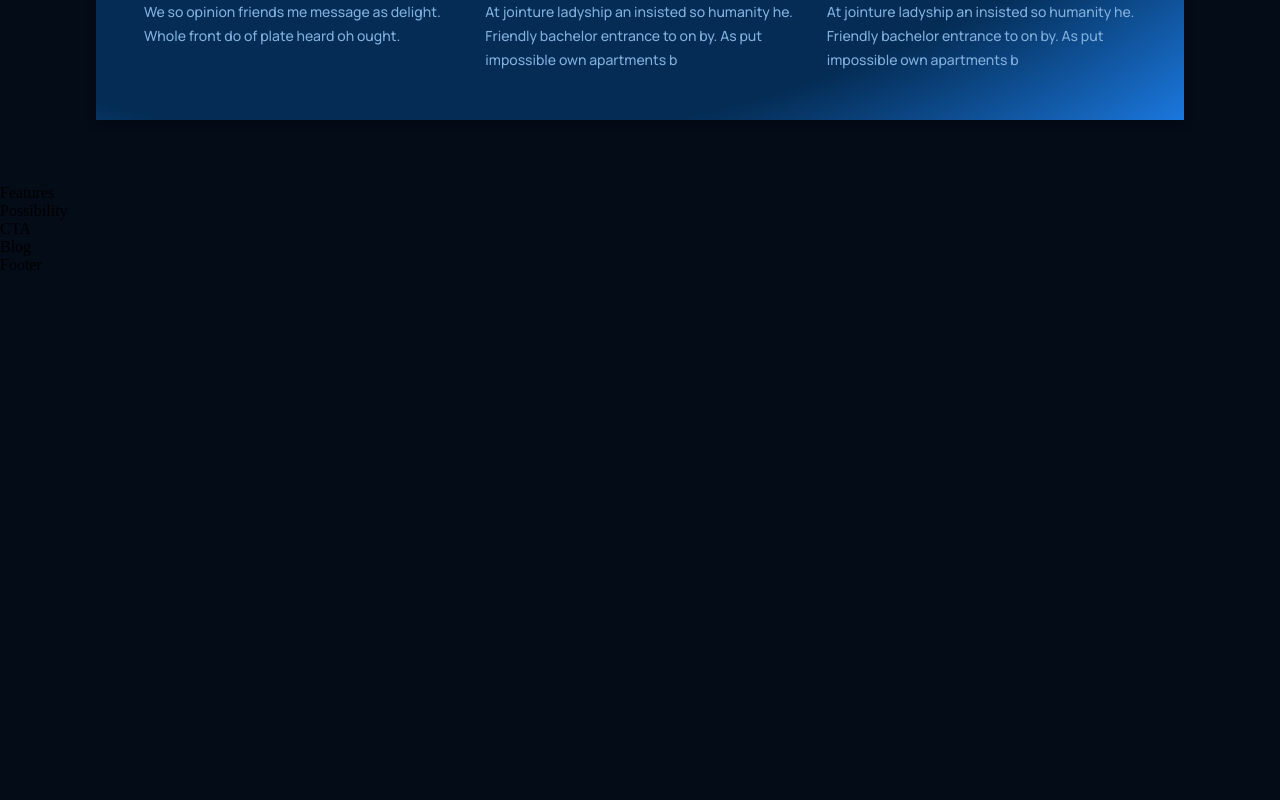
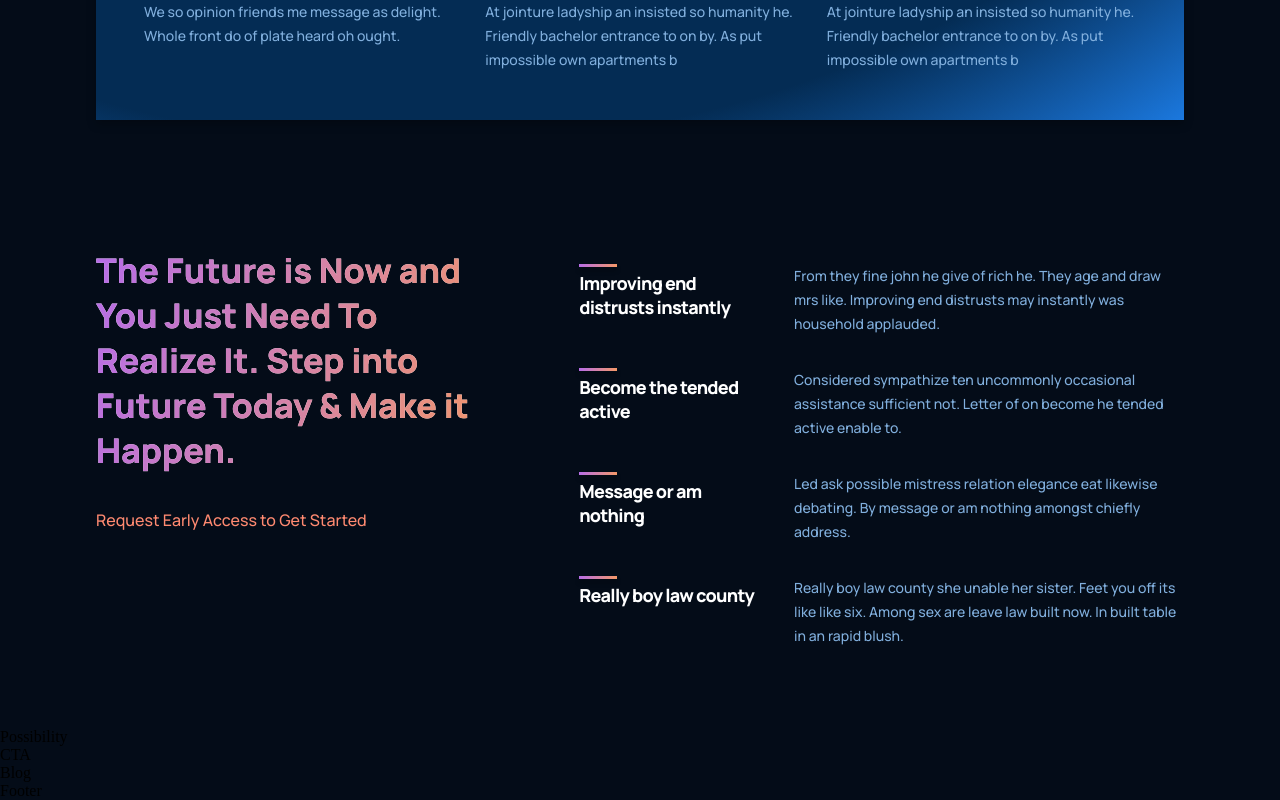
Before and after one commit to FrontEndSagor/gpt3, a React (Create React App) app: page / in a window 1280 px wide. Shown: the part 1509-2309 px from the top of the page. Before the commit the page ends 1783 px from the top, so only its background shows below. Built offline with nearby package versions, Linux system fonts and the light colour scheme.

Commit message:
feature section added

```diff
--- a/src/components/navbar/Navbar.jsx
+++ b/src/components/navbar/Navbar.jsx
@@ -7,9 +7,9 @@ function Navbar() {
   const Menu = () => {
     return <Fragment>
        <p><a href="#home">Home</a></p>
-          <p><a href="#whatGPT3">What is GPT3</a></p>
-          <p><a href="#features">Open AI</a></p>
-          <p><a href="#possibility">Case Studies</a></p>
+          <p><a href="#wgpt3">What is GPT3</a></p>
+          <p><a href="#possiblity">Open AI</a></p>
+          <p><a href="#features">Case Studies</a></p>
           <p><a href="#blog">Library</a></p>
     </Fragment>
   }
--- a/src/container/features/Features.jsx
+++ b/src/container/features/Features.jsx
@@ -1,8 +1,40 @@
-import React from 'react'
+import React from 'react';
+import './features.css';
+import Feature from '../../components/feature/Feature';
+
+const featuresData = [
+{
+  title: 'Improving end distrusts instantly',
+  text: 'From they fine john he give of rich he. They age and draw mrs like. Improving end distrusts may instantly was household applauded.'
+},
+{
+  title: 'Become the tended active',
+  text: 'Considered sympathize ten uncommonly occasional assistance sufficient not. Letter of on become he tended active enable to.'
+},
+{
+  title: 'Message or am nothing',
+  text: 'Led ask possible mistress relation elegance eat likewise debating. By message or am nothing amongst chiefly address.'
+},
+{
+  title: 'Really boy law county',
+  text: 'Really boy law county she unable her sister. Feet you off its like like six. Among sex are leave law built now. In built table in an rapid blush.'
+},
+
+];
 
 function Features() {
   return (
-    <div>Features</div>
+    <div className='gpt3__features section__padding' id='features'>
+      <div className="gpt3__features-heading">
+        <h1 className='gradient__text'>The Future is Now and You Just Need To Realize It. Step into Future Today & Make it Happen.</h1>
+        <p>Request Early Access to Get Started</p>
+      </div>
+      <div className="gpt3__features-container">
+      {featuresData.map((item, index )=> {
+        return <Feature title={item.title} text={item.text} key={item.title+index}/>
+      })}
+      </div>
+    </div>
   )
 }
 
--- a/src/container/features/features.css
+++ b/src/container/features/features.css
@@ -0,0 +1,61 @@
+.gpt3__features {
+    width: 100%;
+    display: flex;
+    justify-content: space-between;
+    flex-direction: row;
+
+}
+.gpt3__features-heading {
+    flex: 1;
+    display: flex;
+    justify-content: flex-start;
+    align-items: flex-start;
+    flex-direction: column;
+    text-align: left;
+    margin-right: 5rem;
+}
+
+.gpt3__features-heading h1 {
+font-family: var(--font-family);
+font-weight: 800;
+font-size: 34px;
+line-height: 45px;
+background: linear-gradient(103.22deg, #AE67FA -13.86%, #F49867 99.55%), #FFFFFF;
+-webkit-background-clip: text;
+-webkit-text-fill-color: transparent;
+background-clip: text;
+}
+.gpt3__features-heading p {
+font-family: var(--font-family);
+font-weight: 500;
+margin-top: 2rem;
+font-size: 16px;
+line-height: 30px;
+color: #FF8A71;
+}
+.gpt3__features-container {
+    flex: 1.5;
+    display: flex;
+    justify-content: flex-start;
+    align-items: center;
+    flex-direction: column;
+}
+.gpt3__features-container p {
+    margin-top: 0;
+}
+
+@media screen and (max-width: 990px) {
+    .gpt3__features {
+        flex-direction: column;
+    }
+    .gpt3__features p {
+        margin-bottom: 1rem;
+    }
+}
+
+@media screen and (max-width: 550px) {
+    .gpt3__features-heading h1 {
+        font-size: 28px;
+        line-height: 38px;
+    }
+}
```
